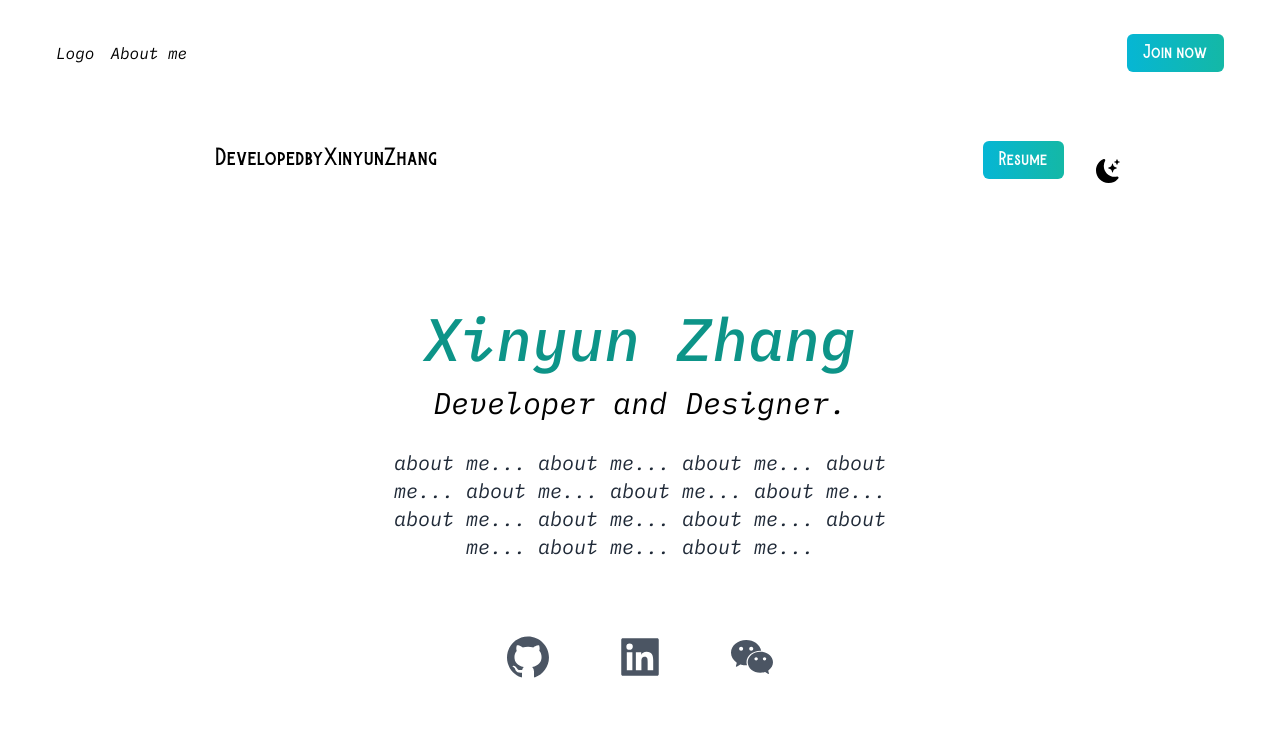
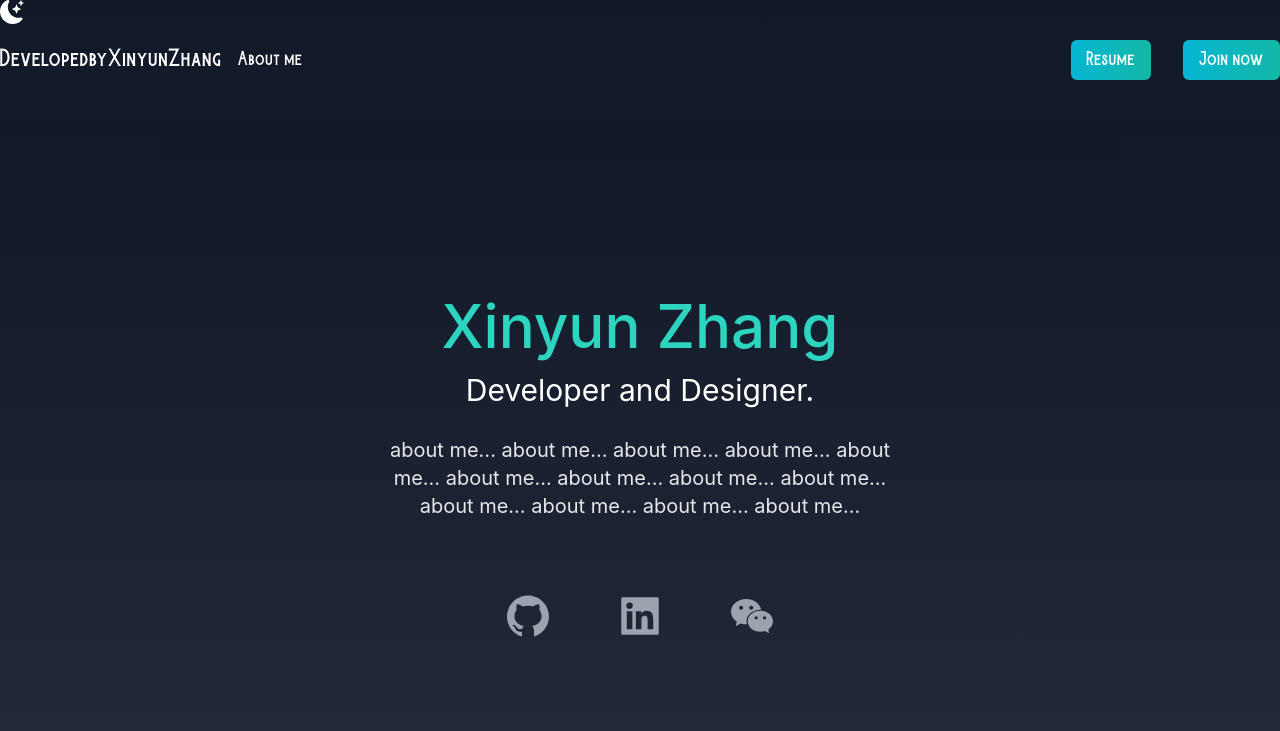
Before and after one commit to XinYun2020/react-tailwind-portfolio, a Next.js app: page / in a window 1280 px wide. Shown: the top 731 px of the page. Built offline with nearby package versions, Linux system fonts and the light colour scheme; no server answers.

Commit message:
add theme context

```diff
--- a/components/Layout.tsx
+++ b/components/Layout.tsx
@@ -1,13 +1,16 @@
 import Nav from "./Nav";
+import ThemeProvider from "../contexts/ThemeContext";
 
 /* React component */
-export default function Layout({ children }: { children?: any }) {
+export default function Layout({ children }: { children: React.ReactNode }) {
   return (
-    <div className="mx-14 font-plex">
+    <>
       {/* Nav for all pages */}
-      <Nav />
-      {/* All other pages */}
-      <main>{children}</main>
-    </div>
+      <ThemeProvider>
+        <Nav />
+        {/* All other pages */}
+        <main>{children}</main>
+      </ThemeProvider>
+    </>
   );
 }
--- a/components/Nav.js
+++ b/components/Nav.js
@@ -1,22 +1,39 @@
 import Link from "next/link";
+import React from "react";
 import { useAuthState } from "react-firebase-hooks/auth";
 import { auth } from "../utils/firebase";
 
+export const ThemeContext = React.createContext();
+
 export default function Nav() {
   const [user, loading] = useAuthState(auth); // do we have a user
-  console.log(user);
+
+  // console.log(user);
 
   return (
     <>
-      <nav className="flex justify-between items-center py-10 xbg-gradient-to-b xfrom-cyan-50">
+      <nav className="flex justify-between items-center py-10 ">
         <ul className="flex flex-row items-center gap-4">
-          <Link href={"/"}>Logo</Link>
-          <Link href={"/"}>About me</Link>
+          <Link href={"/"}>
+            <a className="text-xl font-burtons">DevelopedbyXinyunZhang</a>
+          </Link>
+          <Link href={"/"}>
+            <a className="font-burtons align-baseline">About me</a>
+          </Link>
         </ul>
-        <ul>
+
+        <ul className="flex">
+          <Link href={"/resume"}>
+            <a
+              className="btn-primary font-burtons ml-8 text-base"
+              // href="#"
+            >
+              Resume
+            </a>
+          </Link>
           {!user && (
             <Link href={"/auth/login"}>
-              <a className="font-burtons bg-gradient-to-r  from-cyan-500 to-teal-500 text-white px-4 py-2 rounded-md ml-8">
+              <a className="btn-primary font-burtons ml-8 text-base">
                 Join now
               </a>
             </Link>
--- /dev/null
+++ b/contexts/ThemeContext.js
@@ -0,0 +1,31 @@
+import React, { useContext, useState } from "react";
+import { BsFillMoonStarsFill } from "react-icons/bs";
+
+export const ThemeContext = React.createContext();
+
+export function useTheme() {
+  return useContext(ThemeContext);
+}
+export default function ThemeProvider({ children }) {
+  const [darkMode, setDarkMode] = useState(true);
+
+  return (
+    <ThemeContext.Provider value={darkMode}>
+      <div className={`${darkMode ? "dark" : ""} `}>
+        <div
+          className="font-plex px-14 min-h-screen
+          bg-gradient-to-b from-white xto-teal-50
+          dark:text-white dark:from-gray-900 dark:to-gray-500"
+        >
+          <button
+            onClick={() => setDarkMode(!darkMode)}
+            className="cursor-pointer text-2xl right-16 top-28 fixed"
+          >
+            <BsFillMoonStarsFill />
+          </button>
+          {children}
+        </div>
+      </div>
+    </ThemeContext.Provider>
+  );
+}
--- a/pages/auth/login.js
+++ b/pages/auth/login.js
@@ -245,7 +245,11 @@ export default function Login() {
         ></SideBarIconDropdown>
         <Divider></Divider>
       </div>
-      <div className=" shadow-xl mt-32 p-10 text-gray-700 rounded-lg mx-auto w-80 md:w-96">
+      <div
+        className=" shadow-xl mt-32 p-10 text-gray-700 rounded-lg mx-auto w-80 md:w-96
+      bg-white
+      "
+      >
         <h2 className="text-3xl font-medium">Join Today</h2>
         <div className=" py-4">
           <h3 className=" py-4">Sign in with one of the providers</h3>
@@ -268,14 +272,13 @@ export default function Login() {
         </div>
       </div>
 
-      <div
+      {/* <div
         className=" relative my-32 p-10 rounded-lg mx-auto w-1/2
       border border-gray-300 shadow-xl
       text-gray-700 min-w-fit max-w-fit
-      "
-      >
-        {/* <StepForm /> */}
-      </div>
+      "> */}
+      {/* <StepForm /> */}
+      {/* </div> */}
     </div>
   );
 }
--- a/pages/index.js
+++ b/pages/index.js
@@ -1,6 +1,6 @@
 import Head from "next/head";
 import Image from "next/image";
-import { useState } from "react";
+import { useState, useContext } from "react";
 import { AiFillGithub, AiFillLinkedin, AiFillWechat } from "react-icons/ai";
 import { BsFillMoonStarsFill, BsPlusCircleFill } from "react-icons/bs";
 import {
@@ -156,10 +156,8 @@ export default function Home() {
       className="text-green-500 dark:shadow-lg mx-2 dark:text-primary"
     />
   );
-  const [darkMode, setDarkMode] = useState(false); // TODO: Context for darkMode
   return (
-    // darkMode class
-    <div className={darkMode ? "dark" : ""}>
+    <div>
       <Head>
         <title>Xinyun Zhang Protfolio</title>
         <meta
@@ -172,24 +170,24 @@ export default function Home() {
         />
       </Head>
 
-      <main className=" bg-gradient-to-b from-white xto-teal-50 px-10 md:px-20 lg:px-40 dark:from-gray-900 dark:to-gray-500 xrelative">
+      <main className=" bg-gradient-to-b from-white xto-teal-50 px-10 md:px-20 lg:px-40 dark:from-gray-900 dark:to-gray-500">
         <nav className="bg-gradient-to-b from-white dark:from-gray-900 py-10 mb-12 flex justify-between dark:text-white">
-          <h1 className="text-xl font-burtons">DevelopedbyXinyunZhang</h1>
+          {/* <h1 className="text-xl font-burtons">DevelopedbyXinyunZhang</h1> */}
           <ul className="flex items-center ">
-            <li>
+            {/* <li>
               <a
                 className=" font-burtons bg-gradient-to-r  from-cyan-500 to-teal-500 text-white px-4 py-2 rounded-md ml-8"
                 href="#"
               >
                 Resume
               </a>
-            </li>
-            <li>
+            </li> */}
+            {/* <li>
               <BsFillMoonStarsFill
                 onClick={() => setDarkMode(!darkMode)}
                 className="cursor-pointer text-2xl ml-8 fixed"
               />
-            </li>
+            </li> */}
           </ul>
         </nav>
         <section className="min-h-screen xrelative">
--- a/tailwind.config.js
+++ b/tailwind.config.js
@@ -1,7 +1,7 @@
 // tailwind.config.js
 /** @type {import('tailwindcss').Config} */
 module.exports = {
-  darkMode: "class", // I want darkMode based on a class
+  darkMode: "class", // class based darkMode
   content: [
     "./pages/**/*.{js,ts,jsx,tsx}",
     "./components/**/*.{js,ts,jsx,tsx}",
```
